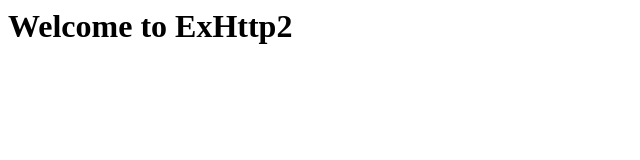
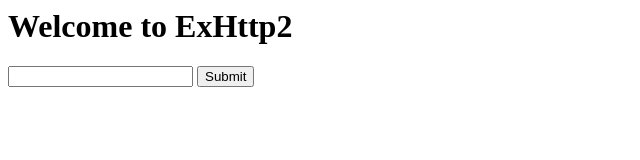
Before and after one commit to thecodeboss/ExHttp2, a plain HTML site: page content/index.html in a window 1280 px wide. Shown: the whole page, without its empty margins (0-640 px from the left). Drawn offline with Linux system fonts and the light colour scheme.

Commit message:
Added router to handle requests

```diff
--- a/content/index.html
+++ b/content/index.html
@@ -4,5 +4,9 @@
   </head>
   <body>
     <h1>Welcome to ExHttp2</h1>
+    <form method="POST">
+      <input type="text" name="test" />
+      <input type="submit" value="Submit" />
+    </form>
   </body>
 </html>
```
Also changed, not shown: 4 other files.
